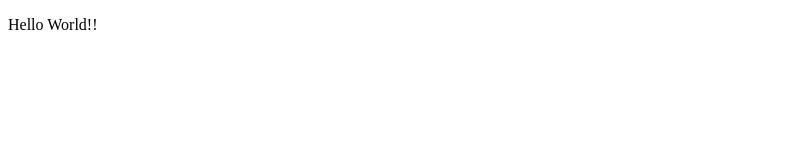
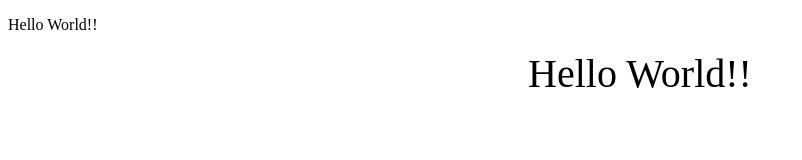
Before and after one commit to kazumahosoi/kadai, a plain HTML site: page kadai2/2220312_出射光/index.html in a window 1280 px wide. Shown: the whole page, without its empty margins (0-802 px from the left). Drawn offline with Linux system fonts and the light colour scheme.

Commit message:
問3の課題だよ

```diff
--- a/kadai2/2220312_出射光/common.css
+++ b/kadai2/2220312_出射光/common.css
@@ -1,4 +1,10 @@
 /* 編集前 */
-.abc{
-    font-size: 1px;
+.abc {
+  font-size: 1px;
 }
+/* 編集後 */
+.title {
+  font-size: 40px;
+  text-align: center;
+  margin-top: 0pt;
+}
--- a/kadai2/2220312_出射光/index.html
+++ b/kadai2/2220312_出射光/index.html
@@ -1,5 +1,6 @@
 <!DOCTYPE html>
 <html lang="ja">
+
 <head>
     <meta charset="UTF-8">
     <meta http-equiv="X-UA-Compatible" content="IE=edge">
@@ -7,7 +8,13 @@
     <link rel="stylesheet" href="common.css">
     <title>Document</title>
 </head>
+
 <body>
+    <!-- 編集前 -->
     <p>Hello World!!</p>
+
+    <!-- 編集後 -->
+    <p class="title">Hello World!!</p>
 </body>
+
 </html>
```
Lines whose indentation alone changed are shown as unchanged.
